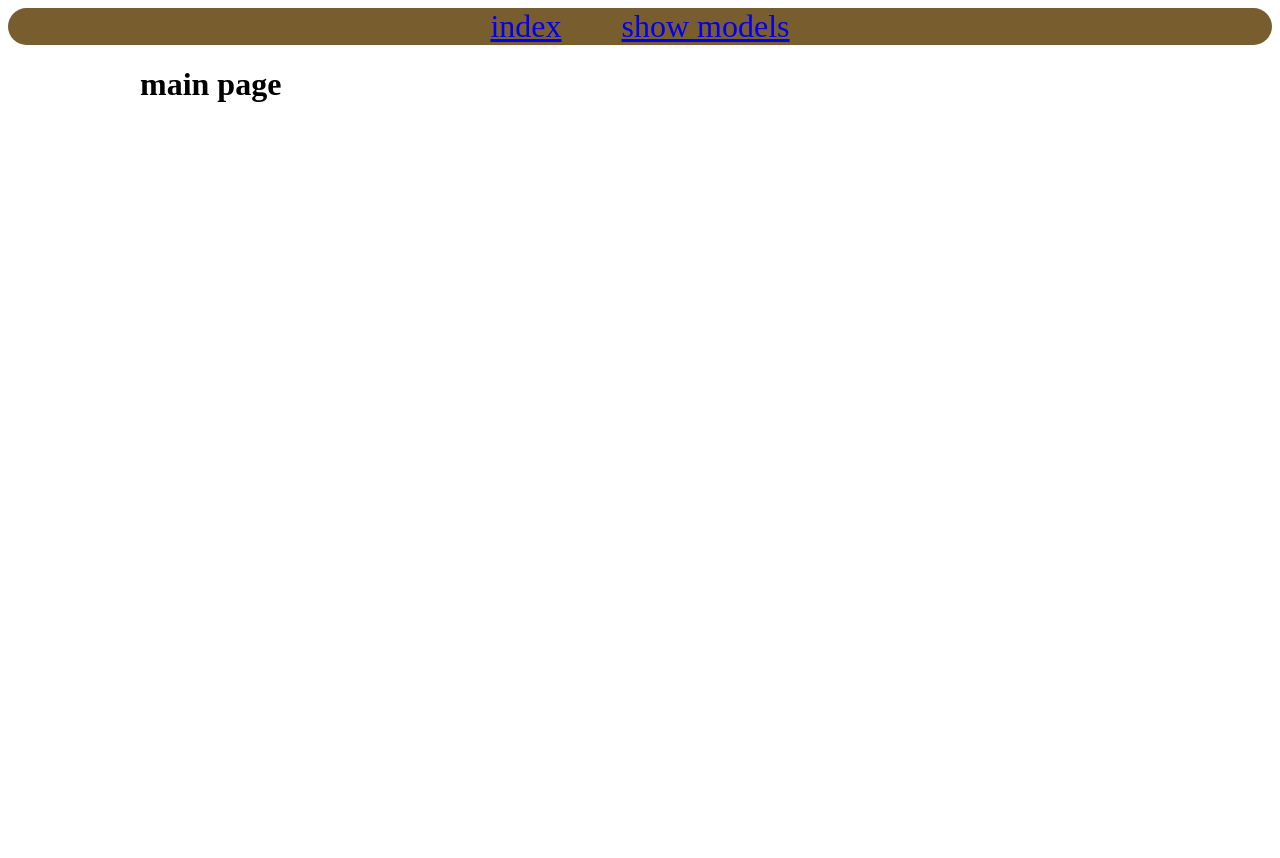
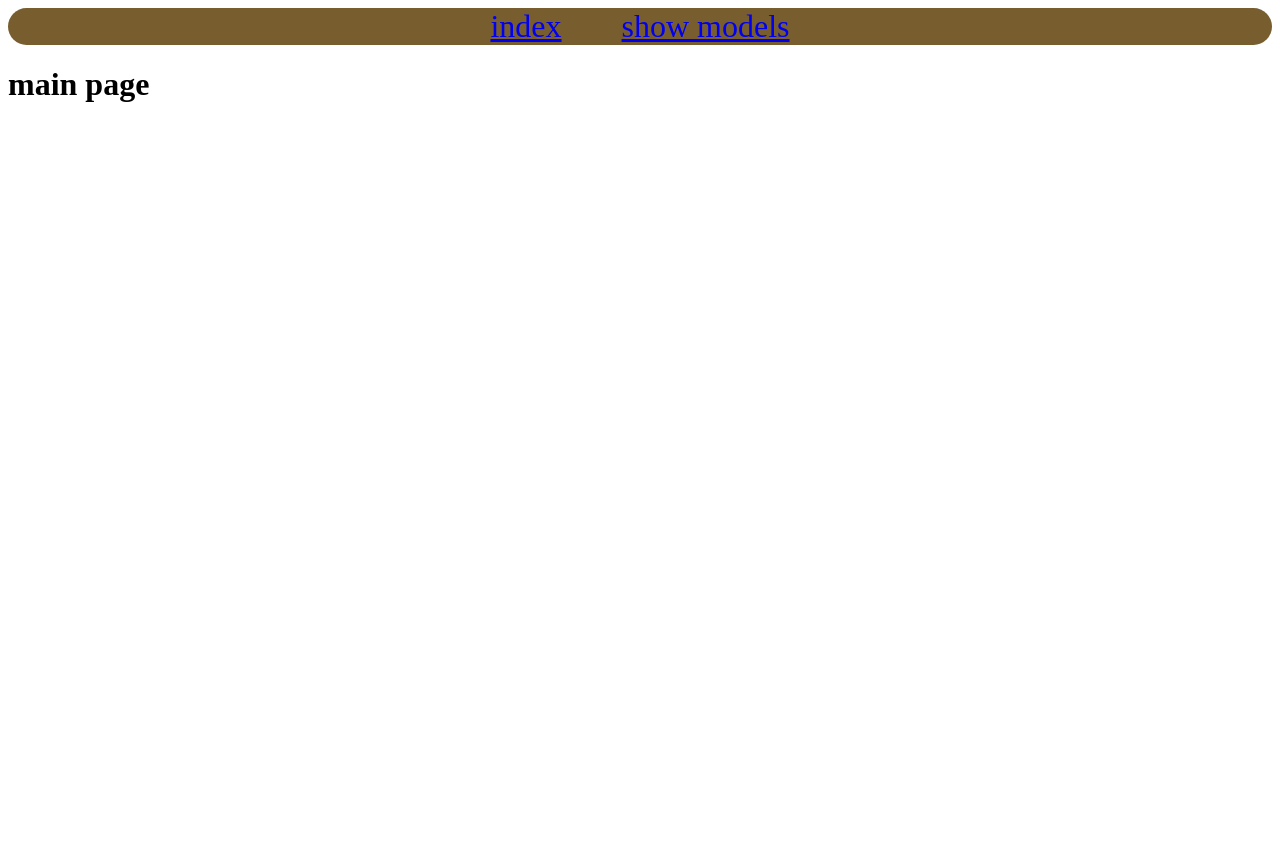
Before and after one commit to wdroz/TM_2014-2015S2, a Django app: page / in a window 1280 px wide. Run offline with Django 3.2, Linux system fonts and the light colour scheme.

Commit message:
try to improve... not sur if it's better

```diff
--- a/django/modelManager/static/css/base.css
+++ b/django/modelManager/static/css/base.css
@@ -15,7 +15,7 @@
 }
 
 #main_content {
-    width : 1000px;
+    width :100%;
     height:100%;
     margin : 0 auto;
     border-radius:2em;
```
